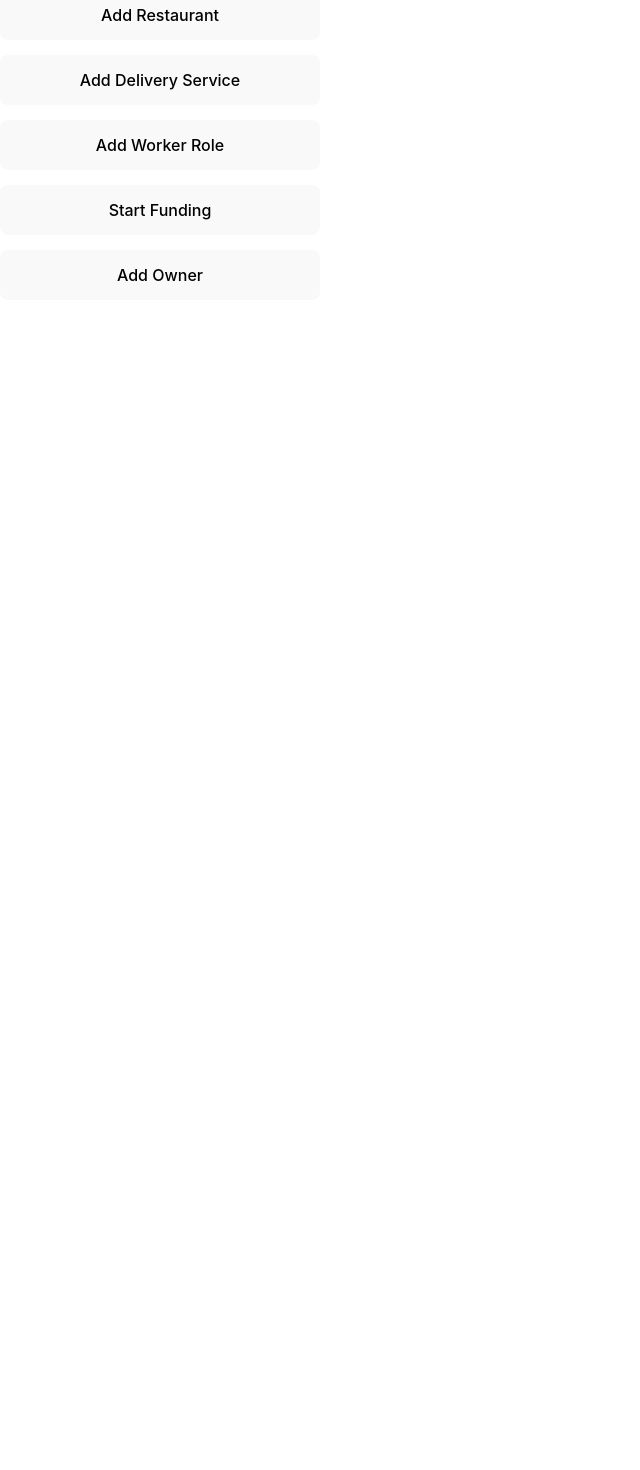
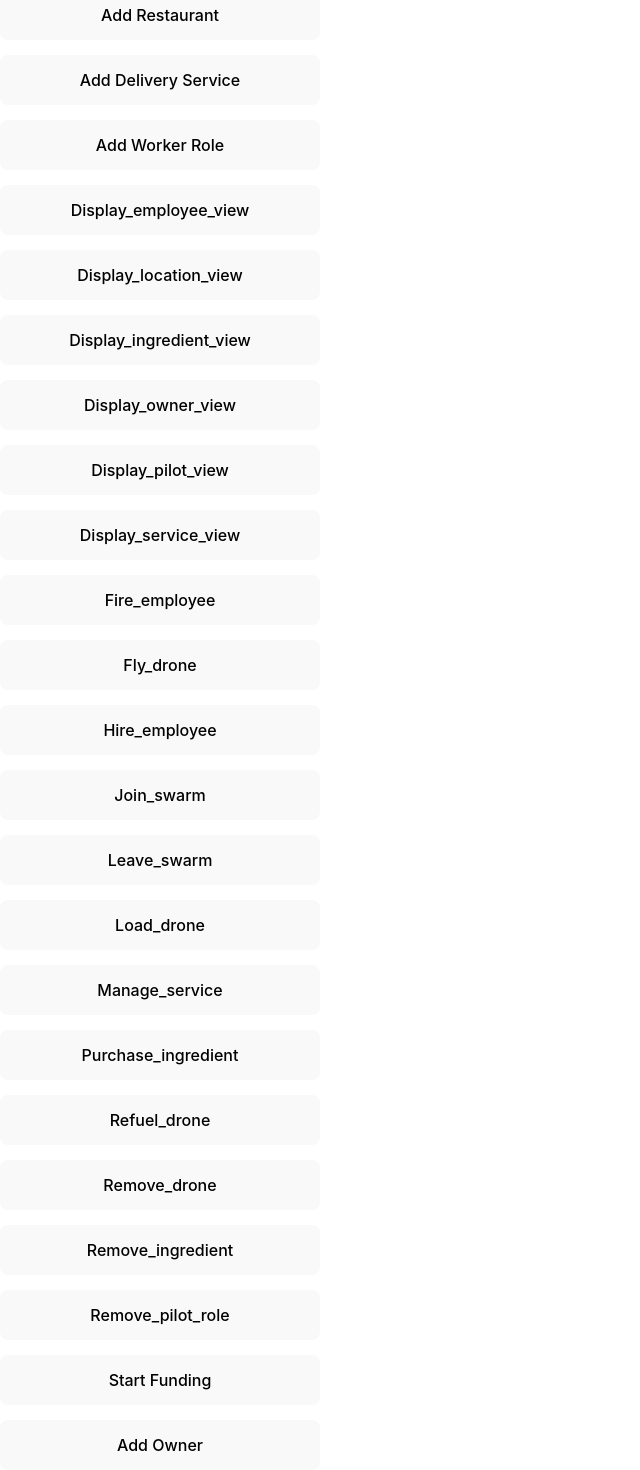
Before and after one commit to Cal3123/MySql-Stored-Procedures---Views-Using-Express.js-Node.js-ViteReact.js-, a React (Vite) app in the folder client/: page / in a window 1280 px wide. Shown: the part 604-2074 px from the top of the page, without its empty margins (0-640 px from the left). Before the commit the page ends 904 px from the top, so only its background shows below. Built offline with nearby package versions, Linux system fonts and the light colour scheme.

Commit message:
Added routes for all pages

```diff
--- a/client/src/App.jsx
+++ b/client/src/App.jsx
@@ -46,6 +46,24 @@ const App = () => {
        <Route path='/add_restaurant' element={<Add_restaurant />} />
        <Route path='/add_service' element={<Add_service />} />
        <Route path='/add_worker_role' element={<Add_worker_role />} />
+       <Route path='/display_employee_view' element={<Display_employee_view/>}/>
+       <Route path='/display_ingredient_view' element={<Display_ingredient_view/>}/>
+       <Route path='/display_location_view' element={<Display_location_view/>}/>
+       <Route path='/display_owner_view ' element={<Display_owner_view />}/>
+       <Route path='/display_pilot_view' element={<Display_pilot_view/>}/>
+       <Route path='/display_service_view' element={<Display_service_view/>}/>
+       <Route path='/fire_employee' element={<Fire_employee/>}/>
+       <Route path='/fly_drone ' element={<Fly_drone />}/>
+       <Route path='/hire_employee' element={<Hire_employee/>}/>
+       <Route path='/join_swarm' element={<Join_swarm/>}/>
+       <Route path='/leave_swarm' element={<Leave_swarm/>}/>
+       <Route path='/load_drone' element={<Load_drone/>}/>
+       <Route path='/manage_service' element={<Manage_service/>}/>
+       <Route path='/purchase_ingredient' element={<Purchase_ingredient/>}/>
+       <Route path='/refuel_drone' element={<Refuel_drone/>}/>
+       <Route path='/remove_drone' element={<Remove_drone/>}/>
+       <Route path='/remove_ingredient' element={<Remove_ingredient/>}/>
+        <Route path='/remove_pilot_role' element={<Remove_pilot_role/>}/>
        <Route path='/start_funding' element={<Start_funding />} />
        <Route path='/takeover_drone' element={<Takeover_drone />} />
       </Routes>
--- a/client/src/Pages/Home_Page.jsx
+++ b/client/src/Pages/Home_Page.jsx
@@ -18,8 +18,26 @@ const Home_Page = () => {
             {"path": "/add_restaurant", "text": "Add Restaurant"},
             {"path": "/add_service", "text": "Add Delivery Service"},
             {"path": "/add_worker_role", "text": "Add Worker Role"},
+            {"path": "/display_employee_view", "text": "Display_employee_view"},
+            {"path": "/display_location_view", "text": "Display_location_view"},
+            {"path": "/display_ingredient_view", "text": "Display_ingredient_view"},
+            {"path": "/display_owner_view ", "text": "Display_owner_view "},
+            {"path": "/display_pilot_view", "text": "Display_pilot_view"},
+            {"path": "/display_service_view", "text": "Display_service_view"},
+            {"path": "/fire_employee", "text": "Fire_employee"},
+            {"path": "/fly_drone ", "text": "Fly_drone "},
+            {"path": "/hire_employee", "text": "Hire_employee"},
+            {"path": "/join_swarm", "text": "Join_swarm"},
+            {"path": "/leave_swarm", "text": "Leave_swarm"},
+            {"path": "/load_drone", "text": "Load_drone"},
+            {"path": "/manage_service", "text": "Manage_service"},
+            {"path": "/purchase_ingredient", "text": "Purchase_ingredient"},
+            {"path": "/refuel_drone", "text": "Refuel_drone"},
+            {"path": "/remove_drone", "text": "Remove_drone"},
+            {"path": "/remove_ingredient", "text": "Remove_ingredient"},
+            {"path": "/remove_pilot_role", "text": "Remove_pilot_role"},
             {"path": "/start_funding", "text": "Start Funding"},
-            {"path": "/add_owner", "text": "Add Owner"}
+            {"path": "/add_owner", "text": "Add Owner"},
         ];
 
         const itemObjects = [];
```
